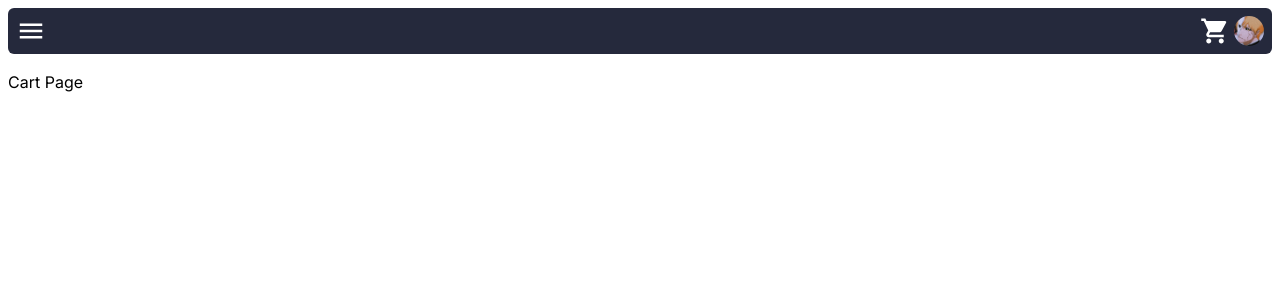
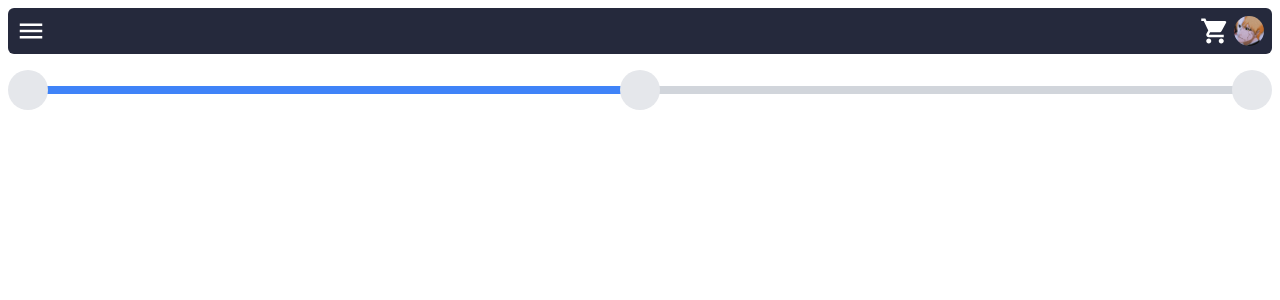
Before and after one commit to izzetcansuzen/ecommerce, a Next.js app: page /cart in a window 1280 px wide. Shown: the top 300 px of the page. Built offline with nearby package versions, Linux system fonts and the light colour scheme.

Commit message:
crated progressbar component

```diff
--- a/app/cart/page.js
+++ b/app/cart/page.js
@@ -1,3 +1,5 @@
+import Progressbar from "@/app/components/progressbar";
+
 export default function Cart() {
-  return <div>Cart Page</div>;
+  return <Progressbar step="1" />;
 }
--- /dev/null
+++ b/app/components/progressbar/index.js
@@ -0,0 +1,25 @@
+export default function Progressbar({ step }) {
+  return (
+    <div className="grid grid-cols-[1fr_1fr_40px]">
+      <div className="relative">
+        <div
+          className={`w-10 h-10 bg-gray-200 rounded-full before:w-full before:h-2 before:rounded before:absolute before:left-5 before:bottom-[30%] before:transform before:translate-y-[-50%] before:-z-10 ${
+            step === "1" || step === "2"
+              ? "before:bg-blue-500"
+              : "before:bg-gray-300"
+          }`}
+        ></div>
+      </div>
+      <div className="relative">
+        <div
+          className={`w-10 h-10 bg-gray-200 rounded-full before:w-full before:h-2 before:rounded before:absolute before:left-5 before:bottom-[30%] before:transform before:translate-y-[-50%] before:-z-10 ${
+            step === "2" ? "before:bg-blue-500" : "before:bg-gray-300"
+          }`}
+        ></div>
+      </div>
+      <div className="relative">
+        <div className="w-10 h-10 bg-gray-200 rounded-full"></div>
+      </div>
+    </div>
+  );
+}
```
